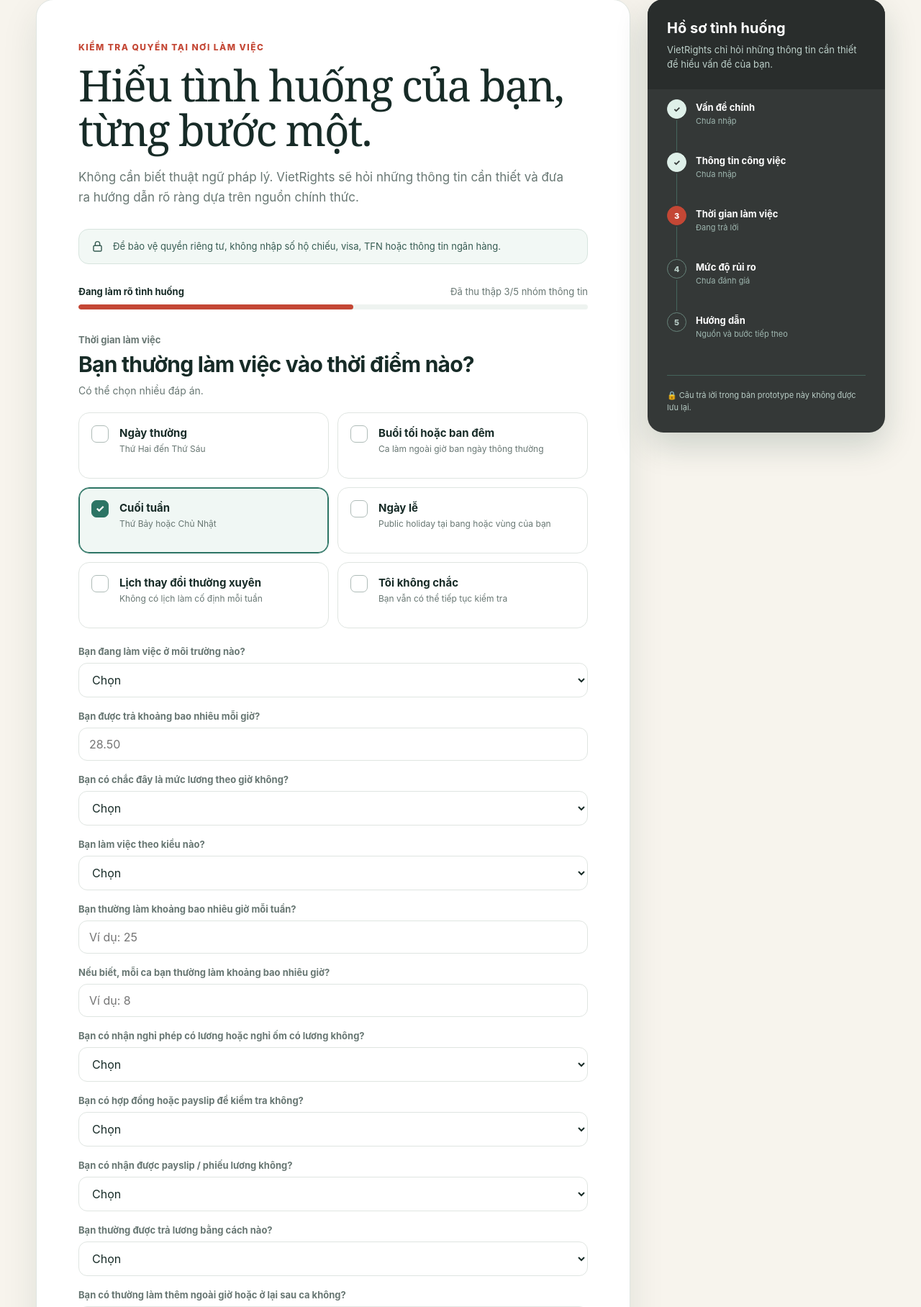
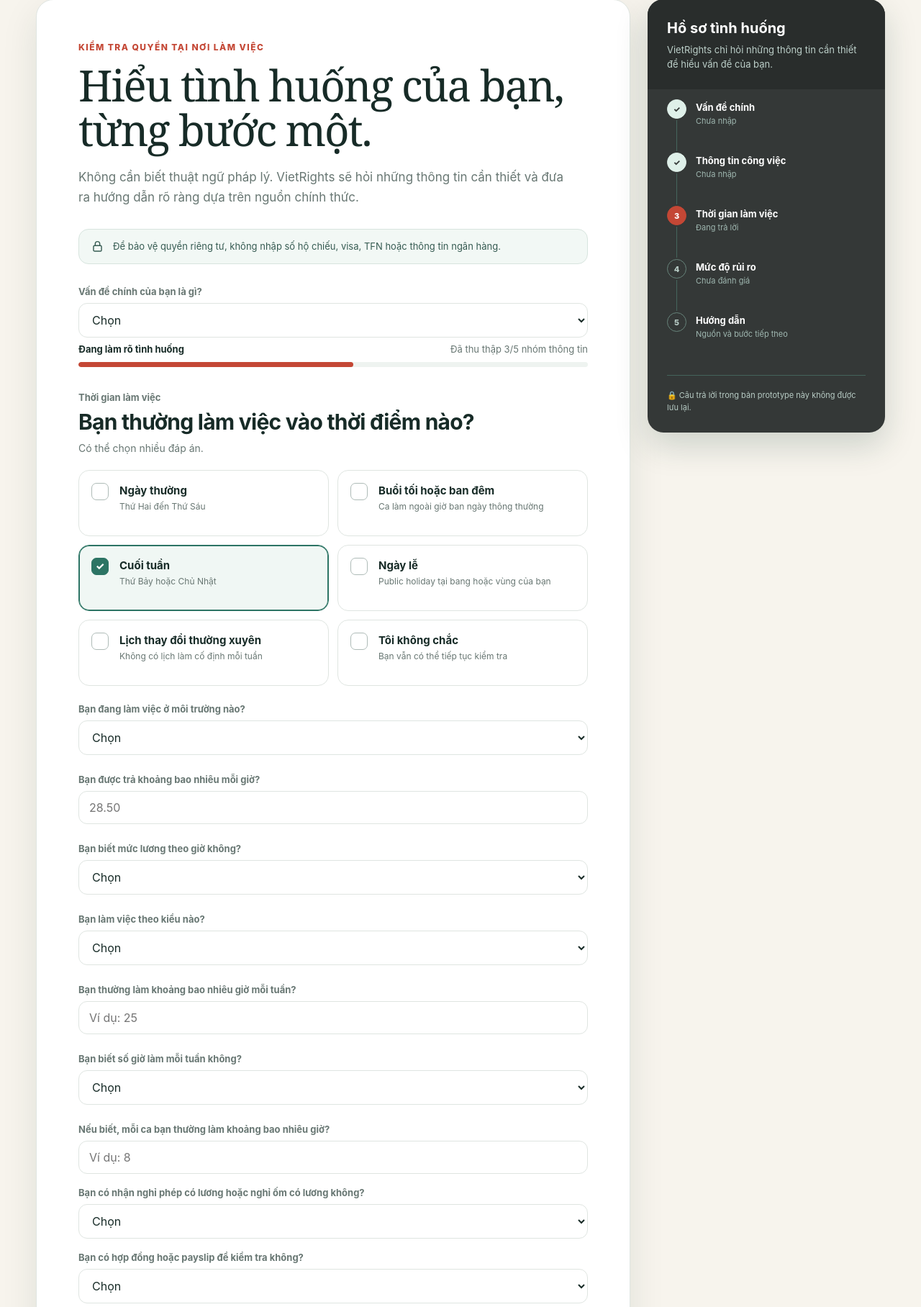
Before and after one commit to howaboutlinh/vietrights-ui-prototype, a Flask app: page / in a window 1280 px wide. Shown: the part 115-1931 px from the top of the page at 72% size. Run offline with Flask 3, Linux system fonts and the light colour scheme.

Commit message:
Add contextual required-field validation

```diff
--- a/static/js/app.js
+++ b/static/js/app.js
@@ -7,6 +7,41 @@ const casualShownOnDocumentsField = document.getElementById('casualShownOnDocume
 const casualQuestionGroup = casualShownOnDocumentsField && (
     casualShownOnDocumentsField.closest ? casualShownOnDocumentsField.closest('.field-group') : casualShownOnDocumentsField.parentElement
 );
+const mainIssueField = document.getElementById('mainIssue');
+
+const UNKNOWN_VALUES = new Set(['unknown', 'not_sure', 'no_info', 'no_data']);
+
+function clearFieldErrors() {
+    document.querySelectorAll('.field-error').forEach((node) => {
+        node.textContent = '';
+        node.style.display = 'none';
+    });
+}
+
+function showFieldError(id, message) {
+    const node = document.getElementById(id);
+    if (!node) {
+        return;
+    }
+
+    node.textContent = message;
+    node.style.display = 'block';
+}
+
+function isExplicitUnknown(value) {
+    if (value === null || value === undefined) return false;
+    return UNKNOWN_VALUES.has(String(value).trim().toLowerCase()) || String(value).trim() === 'Không biết' || String(value).trim() === 'Không chắc' || String(value).trim() === 'Không có thông tin này';
+}
+
+function fieldIsAnswered(value) {
+    if (value === null || value === undefined) return false;
+    const text = String(value).trim();
+    return text !== '' && !isExplicitUnknown(text);
+}
+
+function hasSelectedWorkTime() {
+    return choiceButtons.some((button) => button.getAttribute('aria-pressed') === 'true');
+}
 
 function updateCasualDocumentVisibility() {
     if (!documentsAvailableField || !casualShownOnDocumentsField || !casualQuestionGroup) {
@@ -22,6 +57,103 @@ function updateCasualDocumentVisibility() {
         casualQuestionGroup.style.display = 'none';
         casualShownOnDocumentsField.value = '';
     }
+}
+
+function getMainIssue() {
+    if (!mainIssueField) return '';
+    return String(mainIssueField.value || '').trim().toLowerCase();
+}
+
+function validateContextualFields() {
+    clearFieldErrors();
+
+    let valid = true;
+    const mainIssue = getMainIssue();
+
+    const workplaceValue = document.getElementById('workplace')?.value || '';
+    const visaThreatValue = document.getElementById('visaThreat')?.value || '';
+    const workPatternValue = document.getElementById('workPattern')?.value || '';
+    const overtimeValue = document.getElementById('overtimeStatus')?.value || '';
+    const breakValue = document.getElementById('breakStatus')?.value || '';
+    const hoursPerWeekValue = document.getElementById('hoursPerWeek')?.value || '';
+    const hourlyPayValue = document.getElementById('hourlyPay')?.value || '';
+    const payslipStatusValue = document.getElementById('payslipStatus')?.value || '';
+    const hourlyPayStatusValue = document.getElementById('hourlyPayStatus')?.value || '';
+    const hoursPerWeekStatusValue = document.getElementById('hoursPerWeekStatus')?.value || '';
+
+    if (!workplaceValue) {
+        showFieldError('workplaceError', 'Vui lòng chọn môi trường làm việc.');
+        valid = false;
+    }
+
+    if (!workPatternValue) {
+        showFieldError('workPatternError', 'Vui lòng chọn kiểu làm việc.');
+        valid = false;
+    }
+
+    if (!visaThreatValue) {
+        showFieldError('visaThreatError', 'Vui lòng cho biết tình trạng visa.');
+        valid = false;
+    }
+
+    if (!hasSelectedWorkTime()) {
+        showFieldError('workTimeError', 'Vui lòng chọn ít nhất một thời điểm làm việc.');
+        valid = false;
+    }
+
+    const payIssues = ['pay_underpayment', 'documents_contract'];
+    const hoursIssues = ['hours_overtime'];
+    const isPayIssue = payIssues.includes(mainIssue);
+    const isHoursIssue = hoursIssues.includes(mainIssue);
+
+    if (isPayIssue) {
+        const hasHourlyPay = fieldIsAnswered(hourlyPayValue) || (hourlyPayStatusValue && isExplicitUnknown(hourlyPayStatusValue));
+        const hasHoursPerWeek = fieldIsAnswered(hoursPerWeekValue) || (hoursPerWeekStatusValue && isExplicitUnknown(hoursPerWeekStatusValue));
+
+        if (!hasHourlyPay) {
+            showFieldError('hourlyPayError', 'Vui lòng nhập mức lương theo giờ hoặc chọn “Không biết”.');
+            valid = false;
+        }
+
+        if (!hasHoursPerWeek) {
+            showFieldError('hoursPerWeekError', 'Vui lòng nhập số giờ làm mỗi tuần hoặc chọn “Không biết”.');
+            valid = false;
+        }
+
+        if (!payslipStatusValue) {
+            showFieldError('payslipStatusError', 'Vui lòng cho biết bạn có nhận payslip không.');
+            valid = false;
+        }
+    }
+
+    if (isHoursIssue) {
+        const hasHoursPerWeek = fieldIsAnswered(hoursPerWeekValue) || (hoursPerWeekStatusValue && isExplicitUnknown(hoursPerWeekStatusValue));
+
+        if (!hasHoursPerWeek) {
+            showFieldError('hoursPerWeekError', 'Vui lòng nhập số giờ làm mỗi tuần hoặc chọn “Không biết”.');
+            valid = false;
+        }
+
+        if (!overtimeValue) {
+            showFieldError('overtimeStatusError', 'Vui lòng cho biết bạn có làm thêm giờ không.');
+            valid = false;
+        }
+
+        if (!breakValue) {
+            showFieldError('breakStatusError', 'Vui lòng cho biết bạn có được nghỉ giữa ca không.');
+            valid = false;
+        }
+    }
+
+    if (mainIssue === 'pay_underpayment' || mainIssue === 'hours_overtime') {
+        const hasPayInfo = fieldIsAnswered(hourlyPayValue) || (hourlyPayStatusValue && isExplicitUnknown(hourlyPayStatusValue));
+        const hasWeekInfo = fieldIsAnswered(hoursPerWeekValue) || (hoursPerWeekStatusValue && isExplicitUnknown(hoursPerWeekStatusValue));
+        if (!hasPayInfo && !hasWeekInfo && !isPayIssue && !isHoursIssue) {
+            // no-op; branch handled above
+        }
+    }
+
+    return valid;
 }
 
 function collectCaseData() {
@@ -43,6 +175,7 @@ function collectCaseData() {
         .map((button) => button.querySelector('strong')?.textContent?.trim())
         .filter(Boolean);
 
+    const mainIssue = getTextValue('mainIssue') || 'other';
     const explicitEmploymentType = getTextValue('employmentType');
     const workPattern = getTextValue('workPattern') || 'unknown';
     const paidLeaveValue = getTextValue('paidLeave');
@@ -59,6 +192,7 @@ function collectCaseData() {
     const casualShownOnDocuments = shouldShowCasualQuestion ? (casualValue || 'unknown') : 'unknown';
 
     return {
+        mainIssue,
         workplace: getTextValue('workplace'),
         employmentType: explicitEmploymentType || 'unknown',
         workTime: selectedWorkTimes,
@@ -203,12 +337,11 @@ choiceButtons.forEach((button) => {
 });
 
 document.getElementById('continue').addEventListener('click', async () => {
-    const hasSelection = choiceButtons.some(
-        (button) => button.getAttribute('aria-pressed') === 'true'
-    );
+    clearFieldErrors();
 
-    if (!hasSelection) {
-        error.style.display = 'block';
+    if (!validateContextualFields()) {
+        error.style.display = 'none';
+        window.scrollTo({ top: 0, behavior: 'smooth' });
         return;
     }
 
--- a/templates/index.html
+++ b/templates/index.html
@@ -48,6 +48,19 @@
                     <span>Để bảo vệ quyền riêng tư, không nhập số hộ chiếu, visa, TFN hoặc thông tin ngân hàng.</span>
                 </div>
 
+                <div class="field-group">
+                    <label class="field-label" for="mainIssue">Vấn đề chính của bạn là gì?</label>
+                    <select class="field-input" id="mainIssue">
+                        <option value="">Chọn</option>
+                        <option value="pay_underpayment">Lương / trả lương không đúng</option>
+                        <option value="hours_overtime">Giờ làm / làm thêm / nghỉ giữa ca</option>
+                        <option value="documents_contract">Hợp đồng / payslip / giấy tờ</option>
+                        <option value="visa_threat">Visa / đe dọa liên quan tới visa</option>
+                        <option value="other">Khác</option>
+                    </select>
+                    <div class="field-error" id="mainIssueError" aria-live="polite"></div>
+                </div>
+
                 <div class="progress-meta"><strong>Đang làm rõ tình huống</strong><span>Đã thu thập 3/5 nhóm thông
                         tin</span></div>
                 <div class="progress" role="progressbar" aria-label="Tiến độ" aria-valuemin="0" aria-valuemax="100"
@@ -77,6 +90,7 @@
                             class="check">✓</span><span><strong>Tôi không chắc</strong><small>Bạn vẫn có thể tiếp tục
                                 kiểm tra</small></span></button>
                 </div>
+                <div class="field-error" id="workTimeError" aria-live="polite"></div>
 
                 <div class="field-list">
                     <div class="field-group">
@@ -94,18 +108,23 @@
                             <option value="other">Khác</option>
                             <option value="unknown">Không chắc</option>
                         </select>
+                        <div class="field-error" id="workplaceError" aria-live="polite"></div>
                     </div>
                     <div class="field-group">
                         <label class="field-label" for="hourlyPay">Bạn được trả khoảng bao nhiêu mỗi giờ?</label>
                         <input class="field-input" id="hourlyPay" type="number" min="0" step="0.01" placeholder="28.50">
+                        <div class="field-error" id="hourlyPayError" aria-live="polite"></div>
                     </div>
                     <div class="field-group">
-                        <label class="field-label" for="hourlyPayConfirmed">Bạn có chắc đây là mức lương theo giờ không?</label>
-                        <select class="field-input" id="hourlyPayConfirmed">
+                        <label class="field-label" for="hourlyPayStatus">Bạn biết mức lương theo giờ không?</label>
+                        <select class="field-input" id="hourlyPayStatus">
                             <option value="">Chọn</option>
-                            <option value="yes">Có</option>
-                            <option value="no">Không chắc</option>
+                            <option value="known">Có</option>
+                            <option value="unknown">Không biết</option>
+                            <option value="not_sure">Không chắc</option>
+                            <option value="no_info">Không có thông tin này</option>
                         </select>
+                        <div class="field-error" id="hourlyPayStatusError" aria-live="polite"></div>
                     </div>
                     <div class="field-group">
                         <label class="field-label" for="workPattern">Bạn làm việc theo kiểu nào?</label>
@@ -117,10 +136,23 @@
                             <option value="fixed_term">Hợp đồng của tôi có ngày kết thúc</option>
                             <option value="unknown">Tôi không chắc</option>
                         </select>
+                        <div class="field-error" id="workPatternError" aria-live="polite"></div>
                     </div>
                     <div class="field-group">
                         <label class="field-label" for="hoursPerWeek">Bạn thường làm khoảng bao nhiêu giờ mỗi tuần?</label>
                         <input class="field-input" id="hoursPerWeek" type="number" min="0" step="1" placeholder="Ví dụ: 25">
+                        <div class="field-error" id="hoursPerWeekError" aria-live="polite"></div>
+                    </div>
+                    <div class="field-group">
+                        <label class="field-label" for="hoursPerWeekStatus">Bạn biết số giờ làm mỗi tuần không?</label>
+                        <select class="field-input" id="hoursPerWeekStatus">
+                            <option value="">Chọn</option>
+                            <option value="known">Có</option>
+                            <option value="unknown">Không biết</option>
+                            <option value="not_sure">Không chắc</option>
+                            <option value="no_info">Không có thông tin này</option>
+                        </select>
+                        <div class="field-error" id="hoursPerWeekStatusError" aria-live="polite"></div>
                     </div>
                     <div class="field-group">
                         <label class="field-label" for="hoursPerShift">Nếu biết, mỗi ca bạn thường làm khoảng bao nhiêu giờ?</label>
@@ -164,6 +196,7 @@
                             <option value="sometimes">Đôi khi</option>
                             <option value="unknown">Không biết payslip là gì</option>
                         </select>
+                        <div class="field-error" id="payslipStatusError" aria-live="polite"></div>
                     </div>
                     <div class="field-group">
                         <label class="field-label" for="paymentMethod">Bạn thường được trả lương bằng cách nào?</label>
@@ -185,6 +218,7 @@
                             <option value="sometimes">Đôi khi</option>
                             <option value="unknown">Không chắc</option>
                         </select>
+                        <div class="field-error" id="overtimeStatusError" aria-live="polite"></div>
                     </div>
                     <div class="field-group">
                         <label class="field-label" for="breakStatus">Bạn có được nghỉ giữa ca không?</label>
@@ -195,6 +229,7 @@
                             <option value="sometimes">Đôi khi</option>
                             <option value="unknown">Không chắc</option>
                         </select>
+                        <div class="field-error" id="breakStatusError" aria-live="polite"></div>
                     </div>
                     <div class="field-group">
                         <label class="field-label" for="visaThreat">Bạn có bị đe dọa về visa / thị thực không?</label>
@@ -204,6 +239,7 @@
                             <option value="no">Không</option>
                             <option value="not_sure">Không chắc</option>
                         </select>
+                        <div class="field-error" id="visaThreatError" aria-live="polite"></div>
                     </div>
                     <div class="field-group">
                         <label class="field-label" for="description">Hãy mô tả ngắn tình huống của bạn</label>
```
